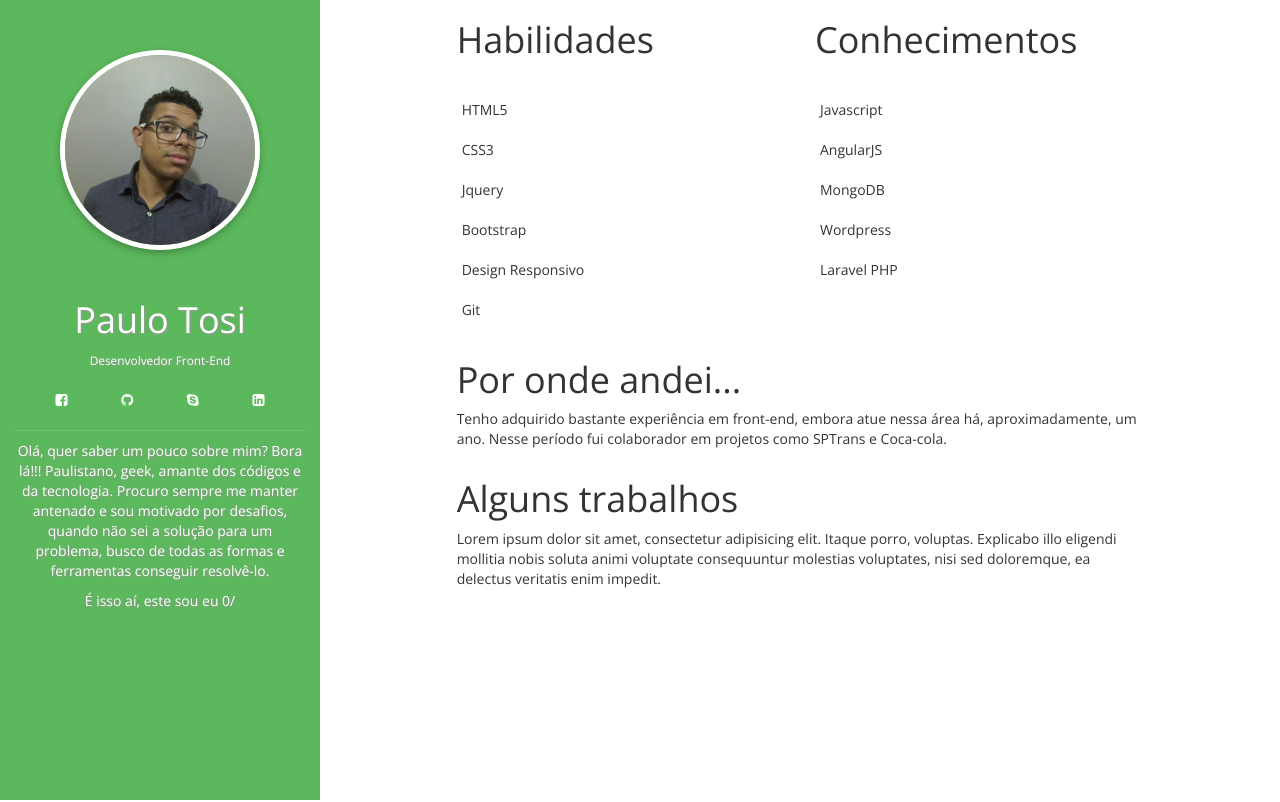
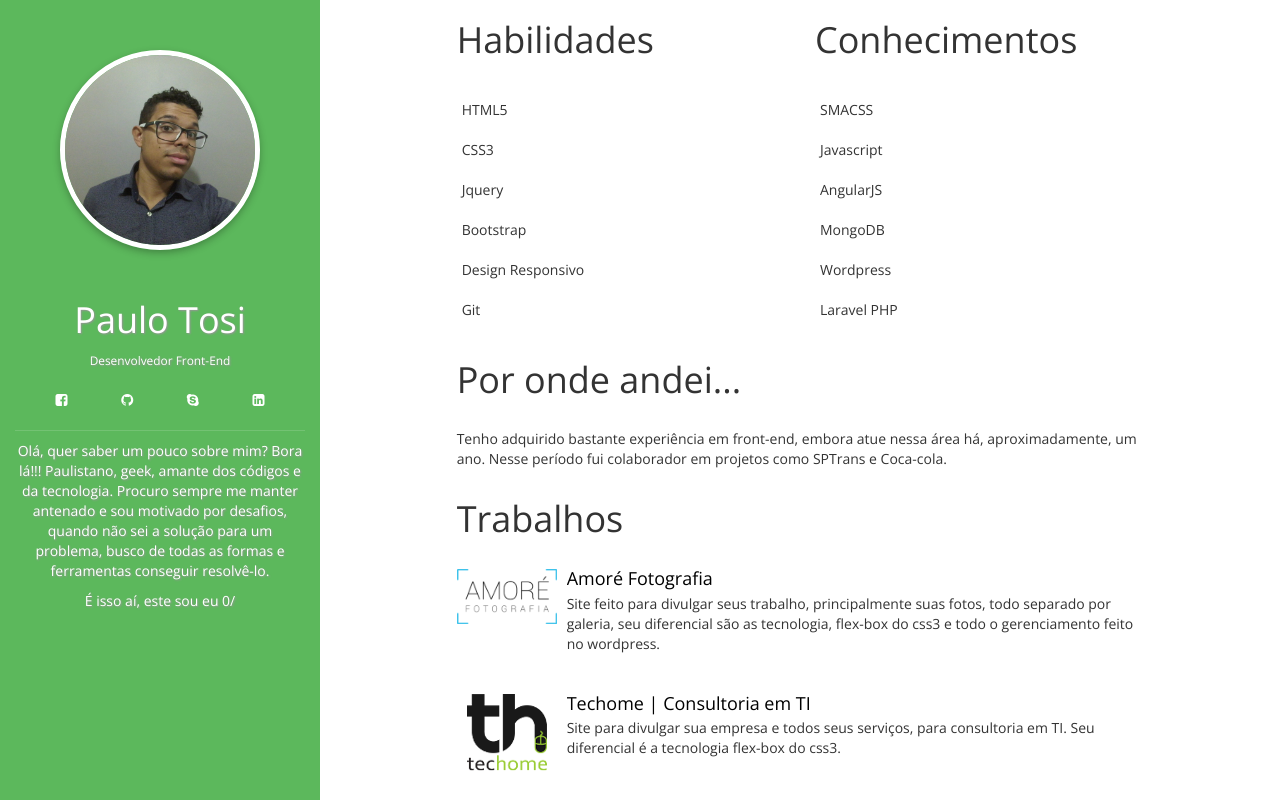
Before and after one commit to tosipaulo/tosipaulo.github.io, a PHP site: page / in a window 1280 px wide. Run offline with PHP 8.4, Linux system fonts and the light colour scheme; style sheets or scripts are compiled from the project's sources; some libraries are stand-ins or nearby versions.

Commit message:
Criando article trabalhos

```diff
--- a/css/main.css
+++ b/css/main.css
@@ -6,6 +6,9 @@
 } */
 body {
   font-family: "Open Sans", sans-serif !important; }
+
+.title-page {
+  margin-bottom: 30px; }
 
 .wrapper {
   margin-right: auto;
@@ -135,8 +138,6 @@ body {
   .wrapper-content__main > .skin {
     float: left;
     width: 50%; } }
-.wrapper-content__main > .skin > h1 {
-  margin-bottom: 30px; }
 .wrapper-content__main > .skin .list-unstyled > li {
   padding: 10px 5px; }
 .wrapper-content__main > .article {
@@ -154,6 +155,12 @@ body {
   .wrapper-content__main > .article {
     float: left;
     width: 100%; } }
+.wrapper-content__main > .article > .media {
+  margin-bottom: 30px; }
+.wrapper-content__main > .article > .media > .media-left {
+  width: 100px; }
+.wrapper-content__main > .article > .media a {
+  color: #000; }
 
 @media screen and (min-width: 769px) {
   .wrapper-content__sidebar {
--- a/index.html
+++ b/index.html
@@ -4,16 +4,19 @@
 	<meta charset="UTF-8">
 	<meta name="viewport" content="width=device-width, initial-scale=1, user-scalable=no">
 	<title>Paulo Tosi | Desenvolvedor Front-End</title>
-	<meta name="description" content="Geek amante por códigos e tecnologia">
+	<meta name="description" content="Olá, quer saber um pouco sobre mim? Bora lá!!!">
 	<meta property="og:title" content="Paulo Tosi | Desenvolvedor Front-End">
-	<meta property="og:description" content="Geek amante por códigos e tecnologia">
+	<meta property="og:description" content="Olá, quer saber um pouco sobre mim? Bora lá!!!">
 	<meta name="keywords" content="Front End, Front-End, Curriculo Front End, Curriculo Front-End, Modelo curriculo desenvolvedor, modelo curriculo front-end, modelo curriculo programador, modelo curriculo programador front-end, modelo curriculo front end, profissional front end, programador front-end, programador front end, profissinal web,
-	buscar profissionais front-end, buscar profissionais de programaçao web, programaçao web">
+	buscar profissionais front-end, buscar profissionais de programaçao web, programaçao web, paulo tosi, tosi.paulo, tosi, paulo henrique, paulotosi, tosipaulo">
 	<meta property="og:url" content="http://tosipaulo.github.io/">
+	<meta property="og:type" content="website">
 	<meta property="og:image" content="">
-	<meta property="og:type" content="">
-	<meta property="og:site_name" content="">
-	<link href="img/favicon.ico" type="image/x-icon" rel="shortcut icon">
+	<meta property="og:image:type" content="image/jpeg">
+	<meta property="og:image:width" content="800">
+	<meta property="og:image:height" content="600">
+	<meta property="og:site_name" content="Paulo Tosi">
+	<link rel="icon" href="images/favicon.png" />
 	<!-- Font Open Sans -->
 	<link type="text/css" rel="stylesheet" href="http://fonts.googleapis.com/css?family=Open+Sans:300">
 
@@ -70,7 +73,7 @@
 				<article class="skin">
 
 
-					<h1>Habilidades</h1>
+					<h1 class="title-page">Habilidades</h1>
 
 					<ul class="list-unstyled">
 						<li>HTML5</li>
@@ -88,9 +91,10 @@
 				<article class="skin">
 
 
-					<h1>Conhecimentos</h1>
+					<h1 class="title-page">Conhecimentos</h1>
 
 					<ul class="list-unstyled">
+						<li>SMACSS</li>
 						<li>Javascript</li>
 						<li>AngularJS</li>
 						<li>MongoDB</li>
@@ -103,13 +107,38 @@
 
 
 				<article class="article">
-					<h1>Por onde andei...</h1>
+					<h1 class="title-page">Por onde andei...</h1>
 					<p>Tenho adquirido bastante experiência em front-end, embora atue nessa área há, aproximadamente, um ano. Nesse período fui colaborador em projetos como SPTrans e Coca-cola. </p>
 				</article>
 
 				<article class="article">
-					<h1>Alguns trabalhos</h1>
-					<p>Lorem ipsum dolor sit amet, consectetur adipisicing elit. Itaque porro, voluptas. Explicabo illo eligendi mollitia nobis soluta animi voluptate consequuntur molestias voluptates, nisi sed doloremque, ea delectus veritatis enim impedit.</p>
+					<h1 class="title-page">Trabalhos</h1>
+
+					<div class="media">
+					  <div class="media-left">
+					    <a href="http://amorefotografia.com.br/">
+					      <img class="media-object" src="images/logo-amore-fotografia.png" alt="Amore Fotografia" width="100px">
+					    </a>
+					  </div>
+					  <div class="media-body">
+					    <h4 class="media-heading"><a href="http://amorefotografia.com.br/">Amoré Fotografia</a></h4>
+					    <p>Site feito para divulgar seus trabalho, principalmente suas fotos, todo separado por galeria, seu diferencial são as tecnologia, flex-box do css3 e todo o gerenciamento feito no wordpress.</p>
+					  </div>
+					</div>
+				</article>
+
+				<article class="article">
+					<div class="media">
+					  <div class="media-left">
+					    <a href="http://techome.net.br/">
+					      <img class="media-object" src="images/logo-techome.png" alt="Logo Techome | Consultoria em TI">
+					    </a>
+					  </div>
+					  <div class="media-body">
+					    <h4 class="media-heading"><a href="http://techome.net.br/">Techome | Consultoria em TI</a></h4>
+					    <p>Site para divulgar sua empresa e todos seus serviços, para consultoria em TI. Seu diferencial é a tecnologia flex-box do css3.</p>
+					  </div>
+					</div>
 				</article>
 
 
--- a/scss/_base/_base.scss
+++ b/scss/_base/_base.scss
@@ -7,6 +7,10 @@
 
 body {
 	font-family: $fonts !important;
+}
+
+.title-page {
+	margin-bottom: 30px;
 }
 
 .wrapper {
--- a/scss/_layout/_main.scss
+++ b/scss/_layout/_main.scss
@@ -10,9 +10,7 @@
 			@include make-xs-column(12);
 			@include make-md-column(6);
 
-			> h1 {
-				margin-bottom: 30px;
-			}
+
 
 			.list-unstyled {
 				> li {
@@ -24,6 +22,18 @@
 		> .article {
 			@include make-xs-column(12);
 			@include make-md-column(12);
+
+			> .media {
+				margin-bottom: 30px;
+
+				> .media-left {
+					width: 100px;
+				}
+
+				a {
+					color: #000;
+				}
+			}
 		}
 	}
 }
```
Also changed, not shown: images/favicon.png (added), images/logo-amore-fotografia.png (added), images/logo-techome.png (added), 1 other file.
